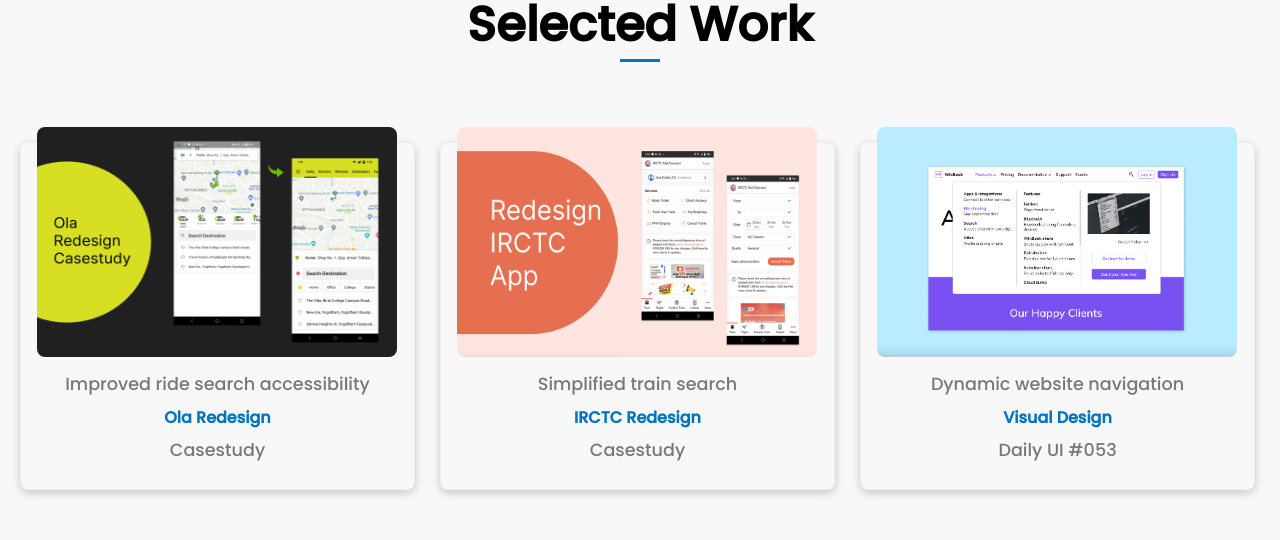
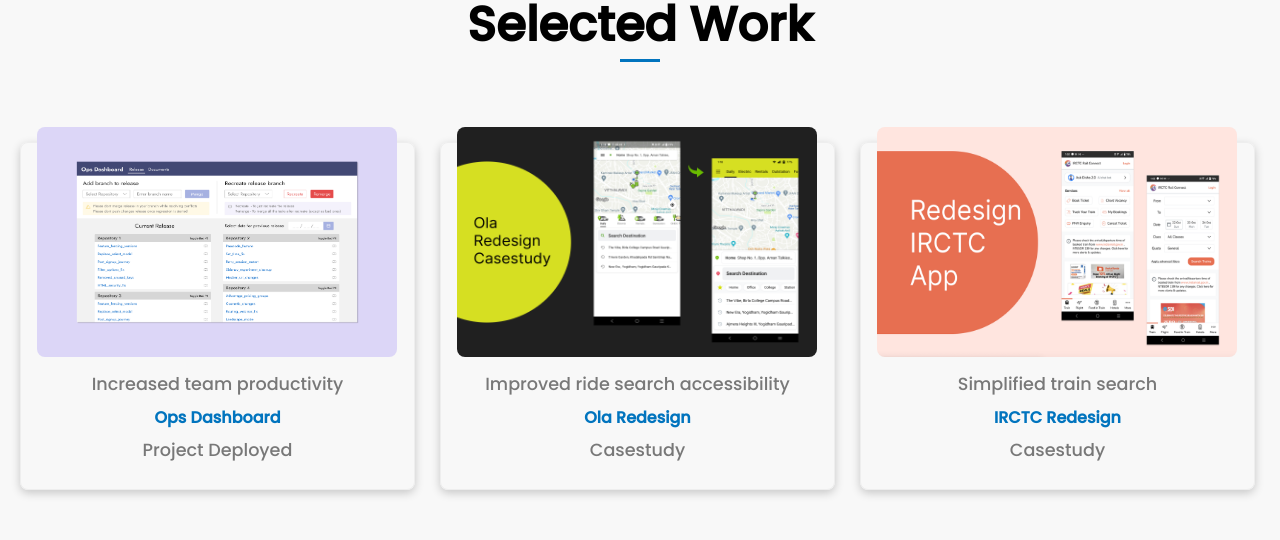
Before and after one commit to SimranBhojwani/itssimran, a React (Create React App) app in the folder app/: page / in a window 1280 px wide. Shown: the part 900-1440 px from the top of the page. Built offline with nearby package versions, Linux system fonts and the light colour scheme.

Commit message:
add new project

```diff
--- a/app/src/components/Work.js
+++ b/app/src/components/Work.js
@@ -1,7 +1,7 @@
 import React from 'react'
 import './Work.css'
 import irctc from './../assets/work/irctc.png'
-import navbar from './../assets/work/navbar.png'
+import ops_board from './../assets/work/ops_board.png'
 import testimonials from './../assets/work/ola.png'
 
 const Work = () => {
@@ -11,6 +11,14 @@
         <h2>Selected Work</h2>
         <span className='line'></span>
         <div className='content'>
+         <a href="https://dribbble.com/shots/23175159-Ops-Dashboard?utm_source=Clipboard_Shot&utm_campaign=SimranBhojwani&utm_content=Ops%20Dashboard&utm_medium=Social_Share&utm_source=Clipboard_Shot&utm_campaign=SimranBhojwani&utm_content=Ops%20Dashboard&utm_medium=Social_Share">
+              <div className='card'>
+                  <img src={ops_board} alt='ops_dashboard'/>
+                  <p>Increased team productivity</p>
+                  <p><span>Ops Dashboard</span></p>
+                  <p>Project Deployed</p>
+              </div>
+            </a>
           <a href="https://dribbble.com/shots/23054899-Ola-Redesign-Casestudy?utm_source=Clipboard_Shot&utm_campaign=SimranBhojwani&utm_content=Ola%20Redesign%20Casestudy&utm_medium=Social_Share&utm_source=Clipboard_Shot&utm_campaign=SimranBhojwani&utm_content=Ola%20Redesign%20Casestudy&utm_medium=Social_Share">
             <div className='card'>
                 <img src={testimonials} alt='ola casestudy'/>
@@ -27,14 +35,7 @@
                   <p>Casestudy</p>
               </div>
             </a>
-            <a href="https://dribbble.com/shots/22822556-Website-Navigation?utm_source=Clipboard_Shot&utm_campaign=SimranBhojwani&utm_content=Website%20Navigation&utm_medium=Social_Share&utm_source=Clipboard_Shot&utm_campaign=SimranBhojwani&utm_content=Website%20Navigation&utm_medium=Social_Share">
-              <div className='card'>
-                  <img src={navbar} alt='saas navbar'/>
-                  <p>Dynamic website navigation</p>
-                  <p><span>Visual Design</span></p>
-                  <p>Daily UI #053</p>
-              </div>
-            </a>
+
 
         </div>
         <a href="https://dribbble.com/SimranBhojwani">
```
Also changed, not shown: app/src/assets/work/old_navbar.png (renamed from app/src/assets/work/navbar.png), app/src/assets/work/ops_board.png (added).
